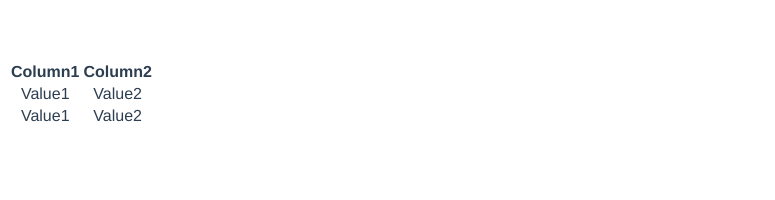
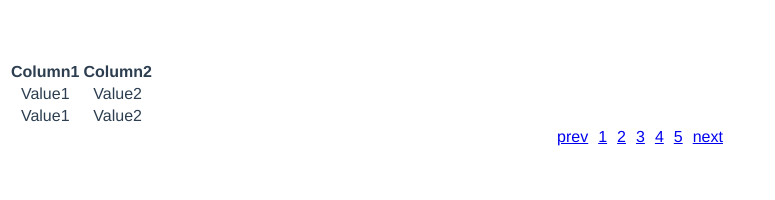
Before and after one commit to stardustsuperwizard/simple-table, a Vue app: page / in a window 1280 px wide. Shown: the top 200 px of the page, without its empty margins (0-775 px from the left). Built offline with nearby package versions, Linux system fonts and the light colour scheme; no server answers.

Commit message:
Update Table.vue

```diff
--- a/src/components/Table.vue
+++ b/src/components/Table.vue
@@ -1,6 +1,6 @@
 <template>
 <div>
-    {{tableData}}
+    <!-- {{tableData}}   -->
     <table>
         <thead>
             <tr>
@@ -27,6 +27,15 @@
             </tr>
         </tbody>
     </table>
+        <ul class="pagination">
+            <li class="page-item"><a href="#" class="page-link">prev</a></li>
+            <li class="page-item"><a href="#" class="page-link">1</a></li>
+            <li class="page-item"><a href="#" class="page-link">2</a></li>
+            <li class="page-item"><a href="#" class="page-link">3</a></li>
+            <li class="page-item"><a href="#" class="page-link">4</a></li>
+            <li class="page-item"><a href="#" class="page-link">5</a></li>
+            <li class="page-item"><a href="#" class="page-link">next</a></li>
+        </ul>
 </div>
 </template>
 
@@ -55,3 +64,21 @@ export default {
    }
 }
 </script>
+
+<style scoped>
+    .pagination {
+        list-style-type: none;
+        margin: 0;
+        padding: 0;
+    }
+
+    .page-item {
+        display: inline;
+        padding: 5px;
+    }
+
+    .page-link {
+        /* display: block; */
+        /* padding: 8px; */
+    }
+</style>
```
